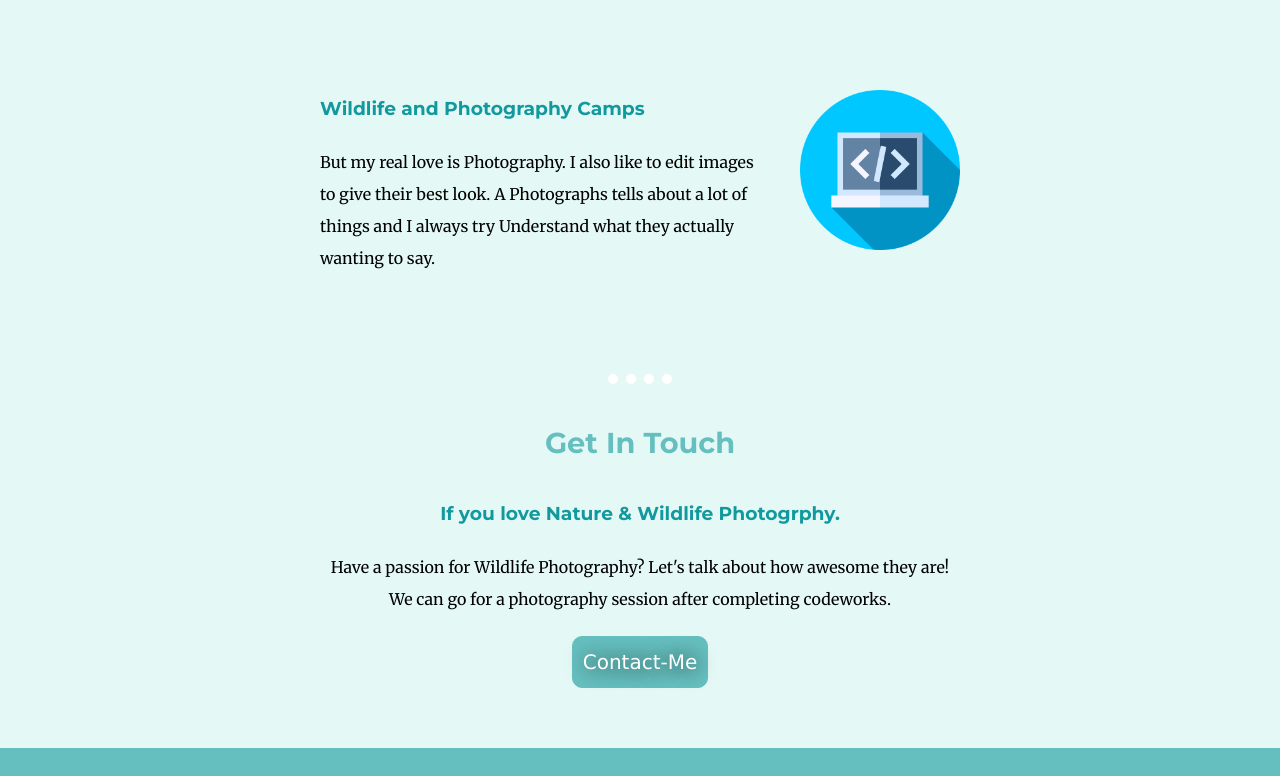
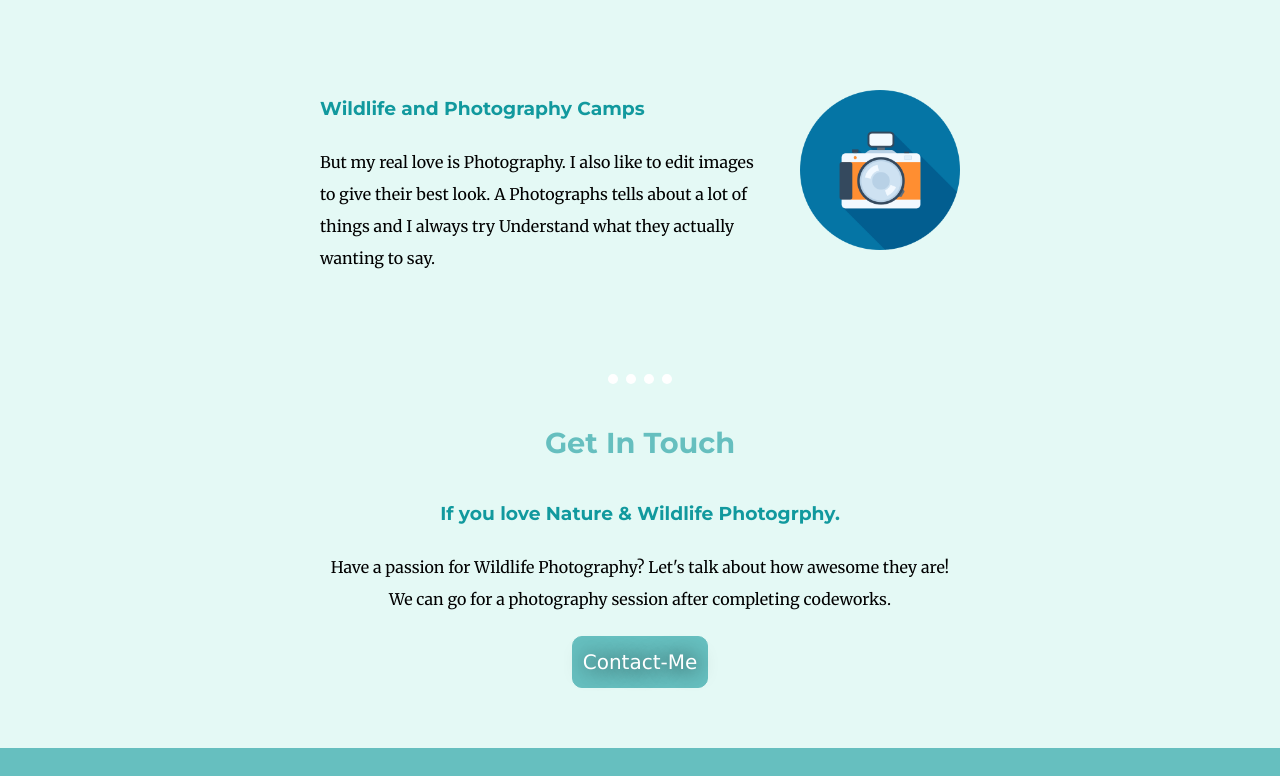
Before and after one commit to curiousmind101/First-Folio, a plain HTML site: page index.html in a window 1280 px wide. Shown: the part 1438-2214 px from the top of the page. Drawn offline with Linux system fonts and the light colour scheme; a web font is replaced by a local one.

Commit message:
resolved the image problem
programming.png to photography.png

```diff
--- a/index.html
+++ b/index.html
@@ -33,7 +33,7 @@
             <p>I started learning code just 2 years ago because I wanted to become a Software Developer Engineer. I've a little bit knowledge of Photoshop and Illustrator tools</p>
           </div>
           <div class="skill-row">
-            <img class="camera-img" src="CSS - My Site Images/programming.png" alt="">
+            <img class="camera-img" src="CSS - My Site Images/photography.png" alt="">
             <h3>Wildlife and Photography Camps</h3>
             <p>But my real love is Photography. I also like to edit images to give their best look. A Photographs tells about a lot of things and I always try Understand what they actually wanting to say. </p>
           </div>
```
